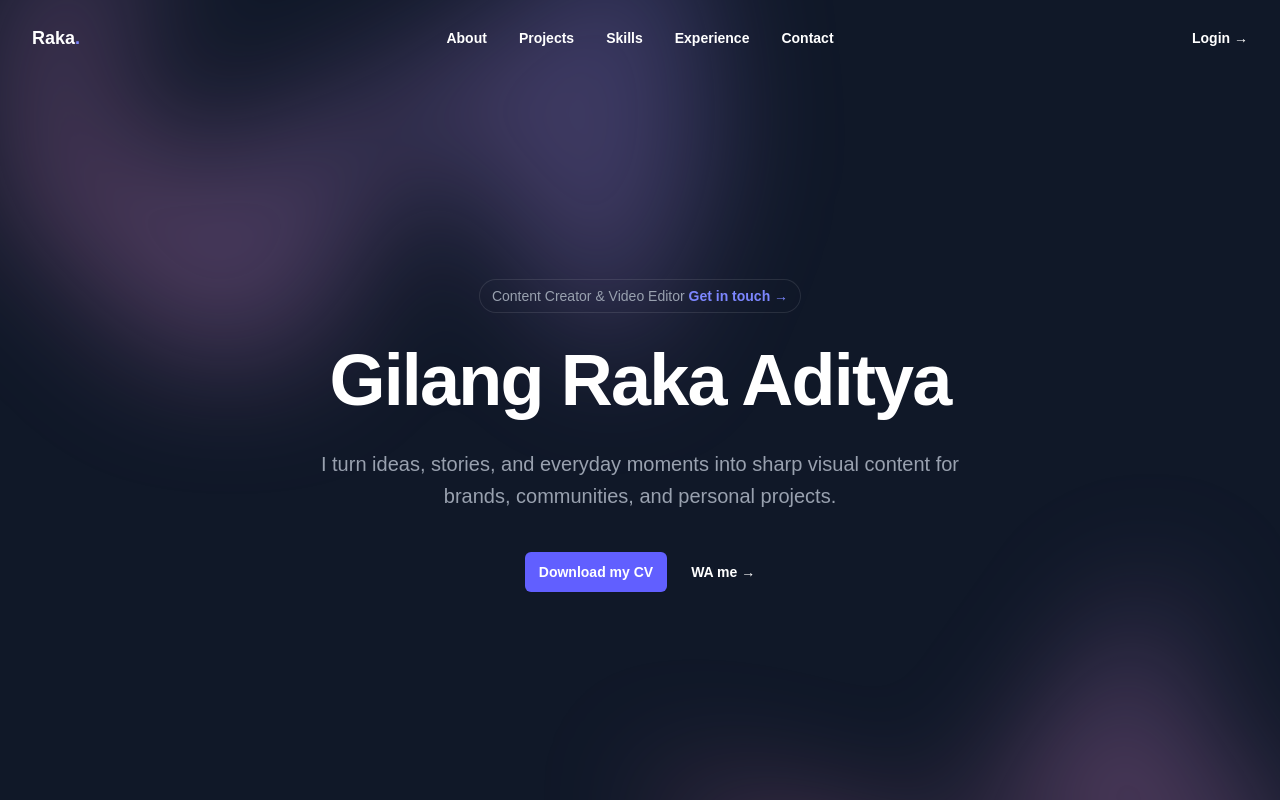
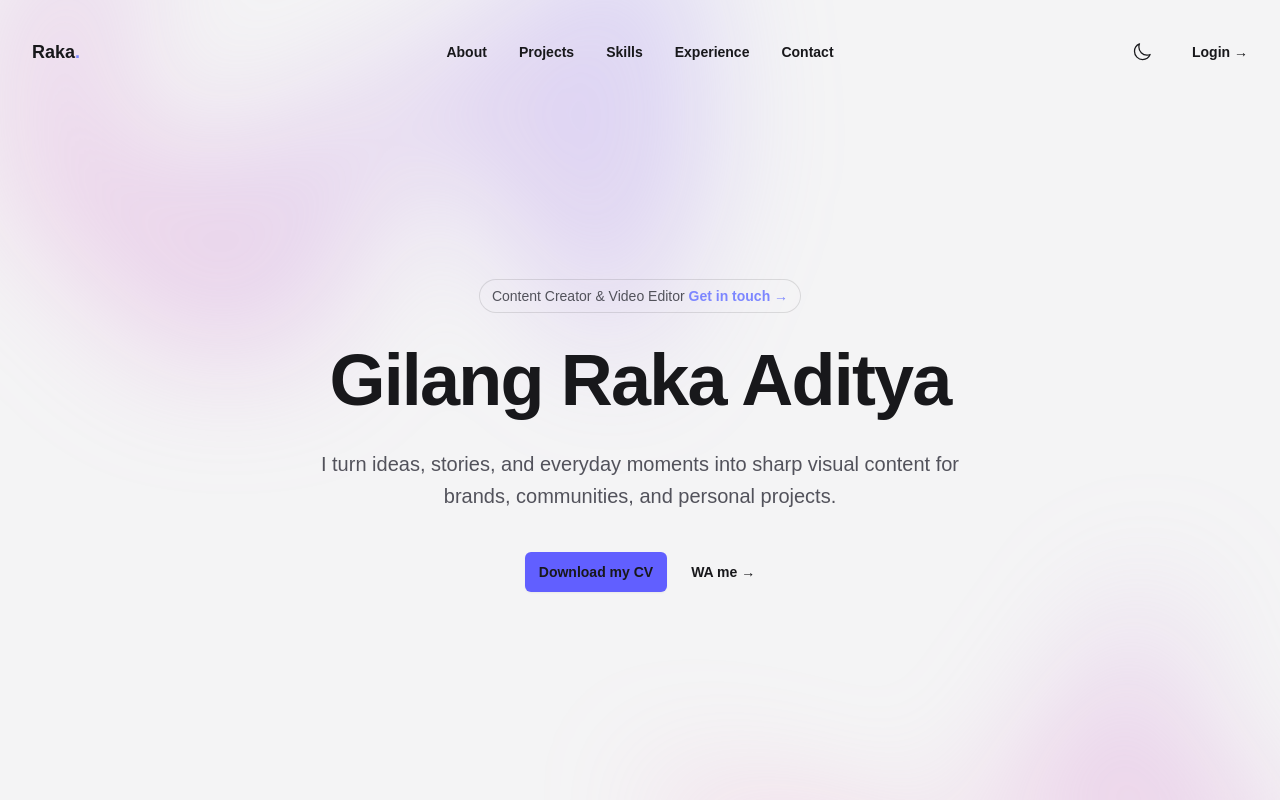
Before and after one commit to jaz-academy/portfolio, a Next.js app: page / in a window 1280 px wide. Shown: the top 800 px of the page. Built offline with nearby package versions, Linux system fonts and the light colour scheme.

Commit message:
feat: dark mode

```diff
--- a/app/globals.css
+++ b/app/globals.css
@@ -1,8 +1,25 @@
 @import "tailwindcss";
 
+@custom-variant dark (&:where(.dark, .dark *));
+
 :root {
-  --background: #ffffff;
-  --foreground: #171717;
+  --background: #f4f4f5;
+  --foreground: #18181b;
+  --surface: #ffffff;
+  --surface-muted: #e4e4e7;
+  --text-primary: #18181b;
+  --text-secondary: #52525b;
+  --border-subtle: rgba(24, 24, 27, 0.12);
+}
+
+html.dark {
+  --background: #09090b;
+  --foreground: #ededed;
+  --surface: #18181b;
+  --surface-muted: #27272a;
+  --text-primary: #ffffff;
+  --text-secondary: #a1a1aa;
+  --border-subtle: rgba(255, 255, 255, 0.12);
 }
 
 @theme inline {
@@ -12,17 +29,39 @@
   --font-mono: var(--font-geist-mono);
 }
 
-@media (prefers-color-scheme: dark) {
-  :root {
-    --background: #0a0a0a;
-    --foreground: #ededed;
-  }
-}
-
 body {
   background: var(--background);
   color: var(--foreground);
   font-family: Arial, Helvetica, sans-serif;
+}
+
+html:not(.dark) .bg-gray-900 {
+  background-color: var(--background);
+}
+
+html:not(.dark) .bg-gray-800 {
+  background-color: var(--surface);
+}
+
+html:not(.dark) .text-white,
+html:not(.dark) .text-gray-200 {
+  color: var(--text-primary);
+}
+
+html:not(.dark) .text-gray-300,
+html:not(.dark) .text-gray-400 {
+  color: var(--text-secondary);
+}
+
+html:not(.dark) .border-white\/10,
+html:not(.dark) .ring-white\/10,
+html:not(.dark) .ring-white\/15 {
+  border-color: var(--border-subtle);
+  --tw-ring-color: var(--border-subtle);
+}
+
+html:not(.dark) .bg-white\/5 {
+  background-color: rgba(24, 24, 27, 0.06);
 }
 
 html {
--- a/components/Header.tsx
+++ b/components/Header.tsx
@@ -2,7 +2,12 @@
 
 import { useEffect, useState, type MouseEvent } from "react";
 import { Dialog, DialogPanel } from "@headlessui/react";
-import { Bars3Icon, XMarkIcon } from "@heroicons/react/24/outline";
+import {
+  Bars3Icon,
+  MoonIcon,
+  SunIcon,
+  XMarkIcon,
+} from "@heroicons/react/24/outline";
 
 const navigation = [
   { name: "About", href: "#about" },
@@ -15,6 +20,7 @@ const navigation = [
 export default function Header() {
   const [mobileMenuOpen, setMobileMenuOpen] = useState(false);
   const [isScrolled, setIsScrolled] = useState(false);
+  const [isDarkMode, setIsDarkMode] = useState(false);
 
   useEffect(() => {
     const handleScroll = () => setIsScrolled(window.scrollY > 16);
@@ -24,6 +30,37 @@ export default function Header() {
 
     return () => window.removeEventListener("scroll", handleScroll);
   }, []);
+
+  useEffect(() => {
+    const themeTimeout = window.setTimeout(() => {
+      const savedTheme = window.localStorage.getItem("portfolio-theme");
+      const prefersDark = window.matchMedia(
+        "(prefers-color-scheme: dark)",
+      ).matches;
+      const shouldUseDarkMode = savedTheme
+        ? savedTheme === "dark"
+        : prefersDark;
+
+      setIsDarkMode(shouldUseDarkMode);
+    }, 0);
+
+    return () => window.clearTimeout(themeTimeout);
+  }, []);
+
+  useEffect(() => {
+    document.documentElement.classList.toggle("dark", isDarkMode);
+  }, [isDarkMode]);
+
+  const toggleDarkMode = () => {
+    const nextDarkMode = !isDarkMode;
+
+    setIsDarkMode(nextDarkMode);
+    document.documentElement.classList.toggle("dark", nextDarkMode);
+    window.localStorage.setItem(
+      "portfolio-theme",
+      nextDarkMode ? "dark" : "light",
+    );
+  };
 
   const handleNavigationClick = (event: MouseEvent<HTMLAnchorElement>) => {
     const href = event.currentTarget.getAttribute("href");
@@ -95,10 +132,24 @@ export default function Header() {
             </ul>
           </div>
           <div className="hidden lg:flex lg:flex-1 lg:justify-end">
+            <button
+              type="button"
+              onClick={toggleDarkMode}
+              aria-label={
+                isDarkMode ? "Aktifkan light mode" : "Aktifkan dark mode"
+              }
+              className="mr-6 rounded-md px-4 text-white transition hover:bg-white/10 focus-visible:outline-2 focus-visible:outline-offset-2 focus-visible:outline-indigo-400"
+            >
+              {isDarkMode ? (
+                <SunIcon aria-hidden="true" className="size-5" />
+              ) : (
+                <MoonIcon aria-hidden="true" className="size-5" />
+              )}
+            </button>
             <a
               href="#contact"
               onClick={handleNavigationClick}
-              className="text-sm/6 font-semibold text-white"
+              className="text-sm/6 font-semibold text-white my-4"
             >
               Login <span aria-hidden="true">&rarr;</span>
             </a>
@@ -129,6 +180,21 @@ export default function Header() {
                 <XMarkIcon aria-hidden="true" className="size-6" />
               </button>
             </div>
+            <button
+              type="button"
+              onClick={toggleDarkMode}
+              aria-label={
+                isDarkMode ? "Aktifkan light mode" : "Aktifkan dark mode"
+              }
+              className="mt-8 flex items-center gap-3 rounded-lg px-3 py-3 text-base font-semibold text-white hover:bg-white/5"
+            >
+              {isDarkMode ? (
+                <SunIcon aria-hidden="true" className="size-5" />
+              ) : (
+                <MoonIcon aria-hidden="true" className="size-5" />
+              )}
+              {isDarkMode ? "Light mode" : "Dark mode"}
+            </button>
             <nav
               id="mobile-navigation"
               aria-label="Mobile navigation"
```
